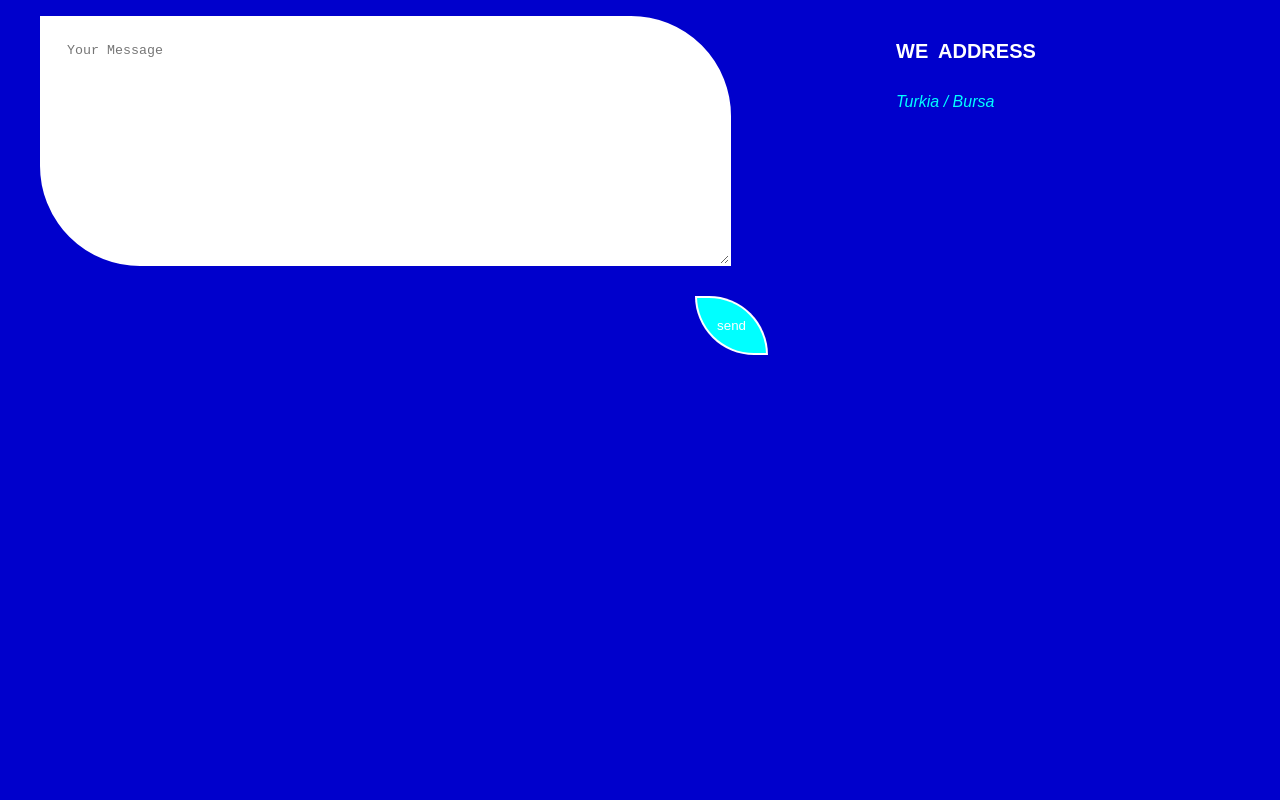
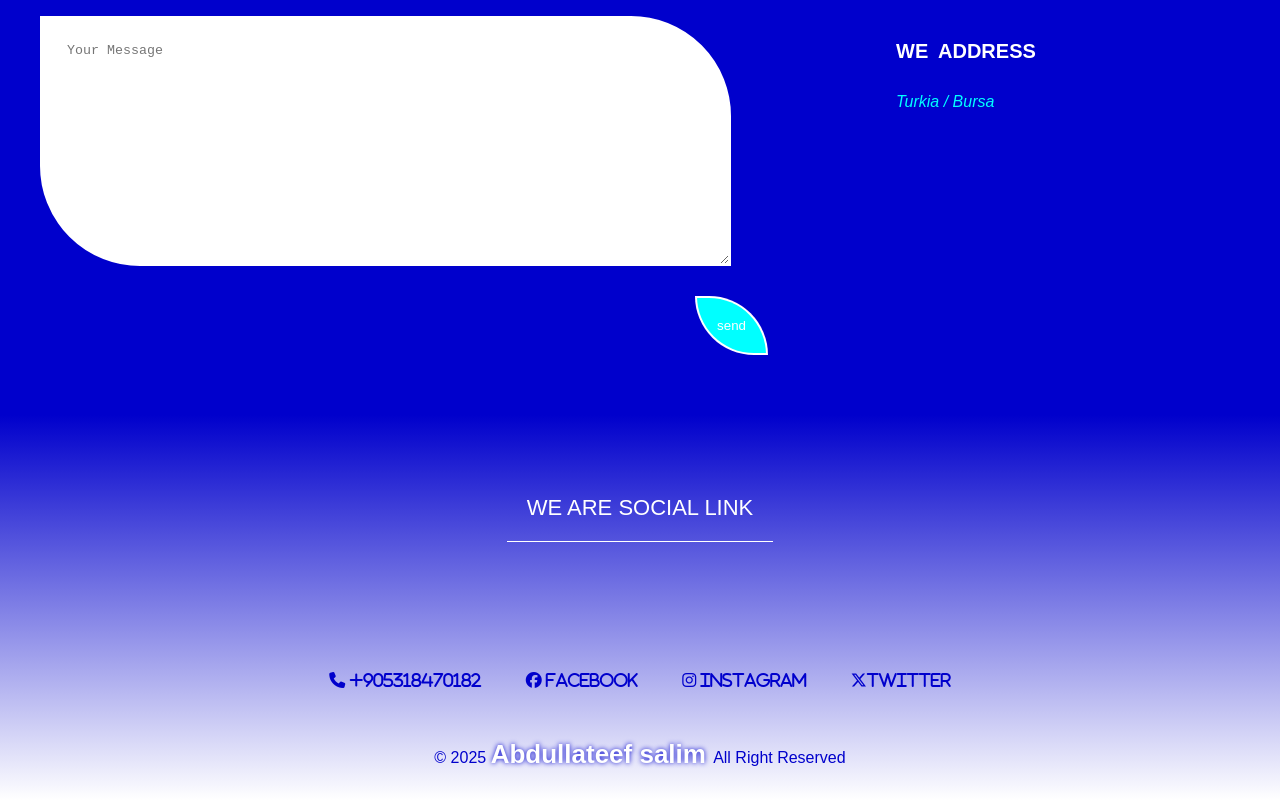
Before and after one commit to eng-abdullateefS/project2, a plain HTML site: page index.html in a window 1280 px wide. Shown: the part 4604-5404 px from the top of the page. Before the commit the page ends 5019 px from the top, so only its background shows below. Drawn offline with Linux system fonts and the light colour scheme; a web font is replaced by a local one.

Commit message:
modified and add in html & csc section footer

```diff
--- a/css/main.css
+++ b/css/main.css
@@ -951,5 +951,54 @@ line-height: 1.5;
 /* end contact us */
 
 /* start footer */
+.footer{
+    padding-top: calc(var(--section-padding) / 2);
+    padding-bottom: calc(var(--section-padding) / 2);
+    background-image: linear-gradient(to bottom ,var(--main-color),var(--second-color));
+    text-align: center;
+}
+
+.footer p:not(.copyright){
+    text-transform: uppercase;
+    padding: 20px;
+    border-bottom: 1px solid var(--second-color) ;
+    font-size: 22px;
+    width: fit-content;
+    margin: 30px auto;
+    color: var(--second-color);
+
+}
+.footer .icons a {
+    padding: 20px;
+    color: var(--main-color);
+    margin-top: 50px;
+
+}
+.footer .icons a:hover{
+     background-color: var(--second-color);
+    color: var(--main-color);
+    transition: 0.5s;
+    border-radius: 0 100px;
+    text-shadow: 0 0 10px var(--main-color);
+    font-weight: bold;
+}
+.footer .icons a i{
+    margin-top:  100px;
+
+}
+.footer .copyright{
+    color: var(--main-color);
+    margin-top: 50px;
+}
+.footer .copyright span{
+
+    font-weight: bold;
+    font-size: 26px;
+    color: var(--second-color);
+    text-shadow: 0 0 5px var(--main-color);
+
+}
+
+
 
 /* end footer */
--- a/index.html
+++ b/index.html
@@ -335,6 +335,21 @@
            </div>
           <!-- end contact us -->
 
+          <!-- start footer -->
+           <div class="footer">
+              <div class="container-foot">
+                  <p> We are social link</p>
+                  <div class="icons">
+                    <a href="tel:+963 933 333 333" class="link"> <i class="fa-solid fa-phone"> +905318470182 </i></a>
+                    <a href="" class="link"> <i class="fa-brands fa-facebook"> facebook</i></a>
+                    <a href="" class="link"> <i class="fa-brands fa-instagram"> instagram</i></a>
+                    <a href="" class="link"> <i class="fa-brands fa-x-twitter">twitter </i></a>
+                  </div>
+                  <p class="copyright">&copy; 2025 <span>  Abdullateef salim </span> All Right Reserved</p>
+              </div>
+           </div>
+           <!-- end footer -->
+
 
 
 </body>
```
Also changed, not shown: imgs/footer.jpg (added).
